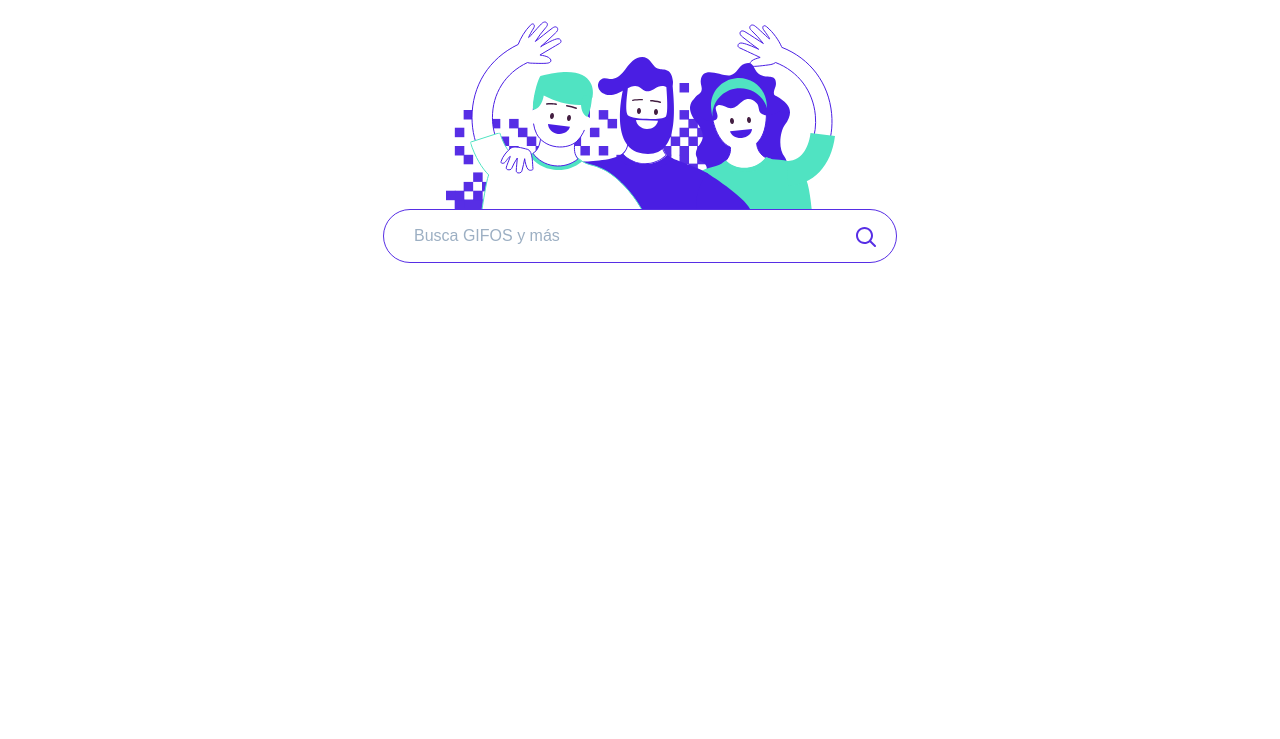
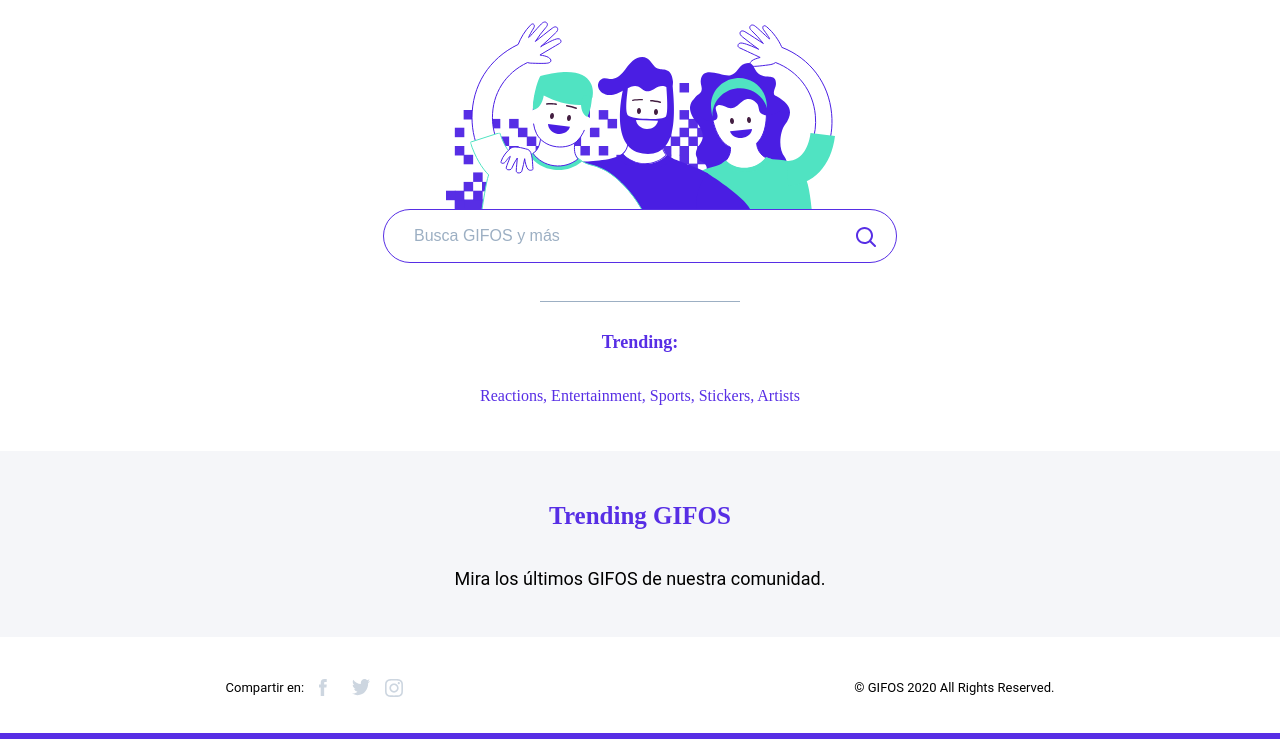
Before and after one commit to daniel-beta/Gifos, a plain HTML site: page index.html in a window 1280 px wide. Shown: the part 240-979 px from the top of the page. Before the commit the page ends 800 px from the top, so only its background shows below. Drawn offline with Linux system fonts and the light colour scheme; files whose address does not match are found by name.

Commit message:
Home y Footer

```diff
--- a/index.html
+++ b/index.html
@@ -32,9 +32,27 @@
                 <div class="icon-search"></div>
             </div>
         </div>
+        <div id="trending">
+            <h3>Trending:</h3>
+            <p>Reactions, Entertainment, Sports, Stickers, Artists</p>
+        </div>
+        <div id="trendingGifos">
+            <h2 class="subtitulo">Trending GIFOS</h2>
+            <p>Mira los últimos GIFOS de nuestra comunidad.</p>
+        </div>
     </main>
     <footer>
-
+        <div id="social">
+            <p>Compartir en:</p>
+            <div id="redes-sociales">
+                <a href="/" id="facebook" target="_blank"></a>
+                <a href="/" id="twitter" target="_blank"></a>
+                <a href="/" id="instagram" target="_blank"></a>
+            </div>
+        </div>
+        <div id="copyright">
+            <p>© GIFOS 2020 All Rights Reserved.</p>
+        </div>
     </footer>
     <script src="js/scripts.js"></script>
 </body>
--- a/scss/components/_datos.scss
+++ b/scss/components/_datos.scss
@@ -2,3 +2,4 @@
 $morado: #572ee5;
 $celeste: #50e3c2;
 $azul-claro: #9cafc3;
+$black-haze: #f5f6f9
--- /dev/null
+++ b/scss/components/_footer.scss
@@ -0,0 +1,57 @@
+@import "datos.scss";
+
+footer {
+    display: flex;
+    justify-content: space-around;
+    border-bottom: $morado 6px solid;
+    padding-bottom: 25px;
+    #social {
+        display: flex;
+        #redes-sociales {
+            display: flex;
+            align-items: center;
+            a {
+                width: 18px;
+                height: 18px;
+                margin-left: 15px;
+                &#facebook {
+                    background-image: url(/assets/icon_facebook.svg);
+                    background-repeat: no-repeat;
+                    &:hover {
+                        background-image: url(/assets/icon_facebook_hover.svg);
+                    }
+                }
+                &#instagram {
+                    background-image: url(/assets/icon_instagram.svg);
+                    background-repeat: no-repeat;
+                    &:hover {
+                        background-image: url(/assets/icon_instagram-hover.svg);
+                    }
+                }
+                &#twitter {
+                    background-image: url(/assets/icon-twitter.svg);
+                    background-repeat: no-repeat;
+                    &:hover {
+                        background-image: url(/assets/icon-twitter-hover.svg);
+                    }
+                }
+            }
+        }
+        p {
+            display: flex;
+            align-items: center;
+            font-family: Roboto;
+            font-size: 13px;
+            font-weight: normal;
+        }
+    }
+    #copyright {
+        p {
+            display: flex;
+            align-items: center;
+            font-family: Roboto;
+            font-size: 13px;
+            font-weight: normal;
+        }
+    }
+}
--- a/scss/components/_home.scss
+++ b/scss/components/_home.scss
@@ -33,5 +33,41 @@ body#home {
                 }
             }
         }
+        #trending {
+            display: flex;
+            flex-direction: column;
+            align-items: center;
+            h3 {
+                text-align: center;
+                font-size: 18px;
+                font-weight: bold;
+                color: $morado;
+                border-top: 1px $azul-claro solid;
+                width: 200px;
+                display: flex;
+                justify-content: center;
+                padding-top: 30px;
+            }
+            p {
+                text-align: center;
+                font-size: 16px;
+                font-weight: normal;
+                color: $morado;
+            }
+        }
+        #trendingGifos {
+            width: 100%;
+            background: $black-haze;
+            display: flex;
+            flex-direction: column;
+            align-items: center;
+            padding: 30px 0;
+            margin: 30px 0;
+            p {
+                font-family: Roboto;
+                font-size: 18px;
+                font-weight: normal;
+            }
+        }
     }
 }
--- a/scss/styles.scss
+++ b/scss/styles.scss
@@ -1,5 +1,6 @@
 @import "components/fonts.scss";
 @import "components/header.scss";
+@import "components/footer.scss";
 @import "components/home.scss";
 @import "components/datos.scss";
 
@@ -9,6 +10,8 @@ body {
     main {
         display: flex;
         justify-content: center;
+        flex-direction: column;
+        align-items: center;
         h1.titulo {
             color: $morado;
             font-size: 35px;
@@ -21,5 +24,10 @@ body {
                 color: $celeste;
             }
         }
+        h2.subtitulo {
+            font-size: 25px;
+            color: $morado;
+            font-weight: bold;
+        }
     }
 }
```
Also changed, not shown: css/styles.css.
